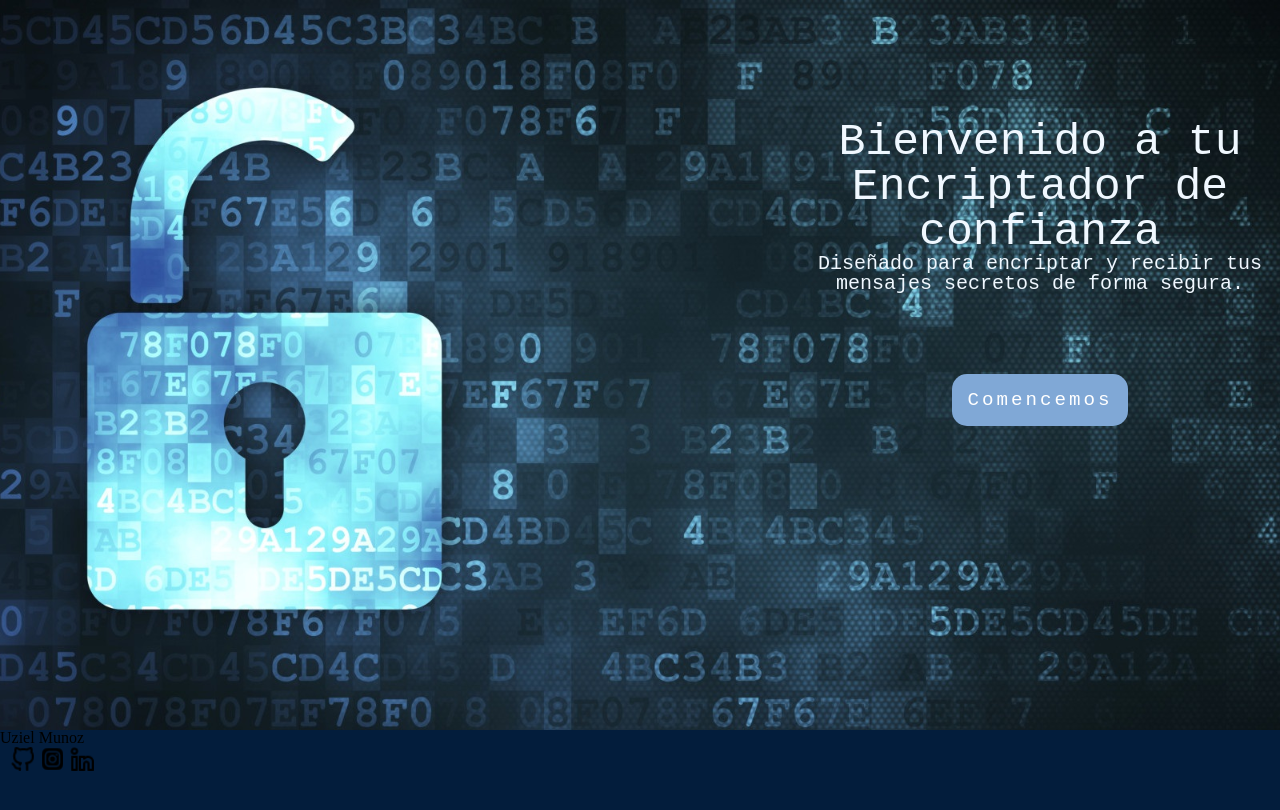
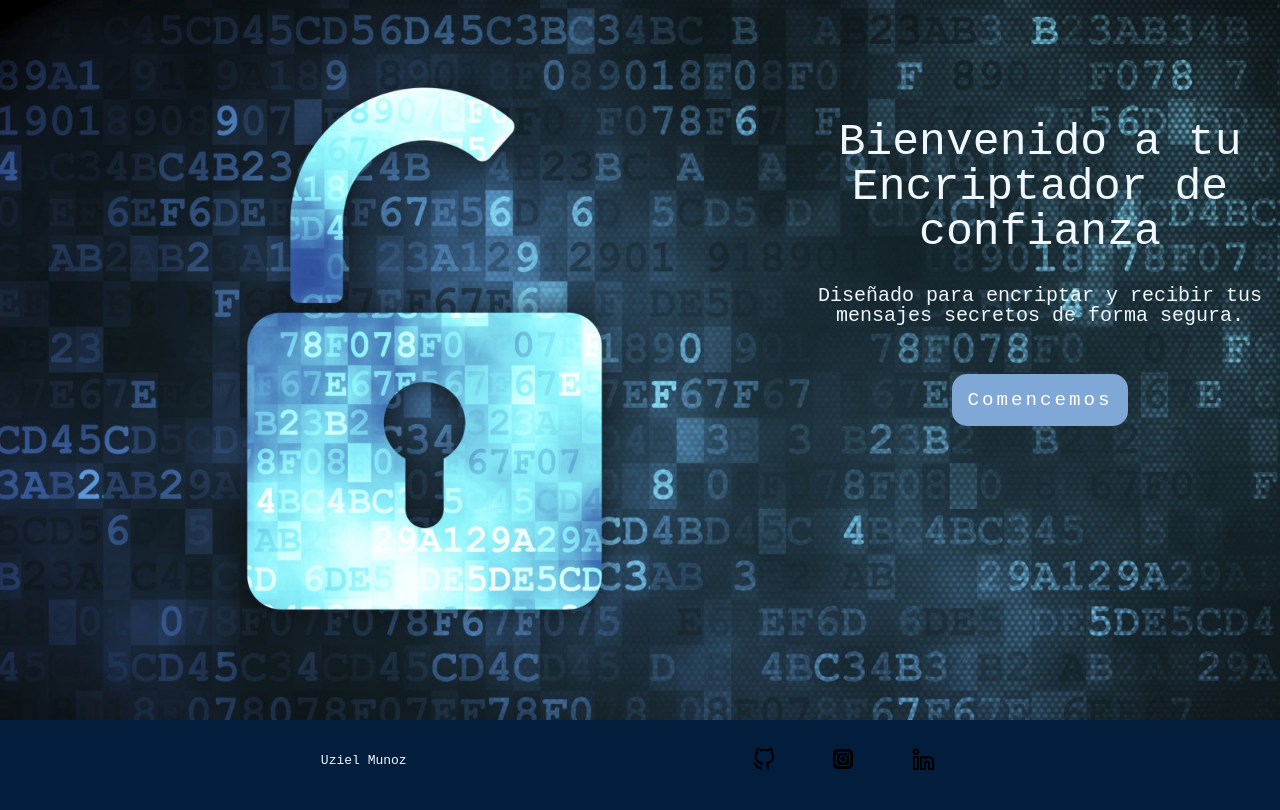
Before and after one commit to Uzielmf/Encriptador, a plain HTML site: page Portada.html in a window 1280 px wide. Shown: the top 810 px of the page. Drawn offline with Linux system fonts and the light colour scheme.

Commit message:
secorrigio la posicion del footer, aun falta el ponerel tipo de letra en el footer

```diff
--- a/Portada.css
+++ b/Portada.css
@@ -5,8 +5,6 @@ body{
     background-size: cover;
     background-attachment: fixed;
     width: 100%;
-    height: 100%;
-
 
 }
 
@@ -30,7 +28,7 @@ body{
 .intro{
     position: absolute;
     font-size: 20px;
-    padding: 0 10%;
+    padding: 5% 15%;
 }
 
 .btn-Inicio{
@@ -73,20 +71,19 @@ a:active{
 
 footer{
     position: absolute;
-    bottom: -50px;
-    height: 15%;
+    display: flex;
+    align-items: center;
+    justify-content: space-evenly;
+    bottom: -0px;
     width: 100%;
     background-color: #031d3c;
+    height: 10vmin;
+    text-align: center;
+    color: aliceblue;
+    font-family: monospace;
     }
 
-.social-media-container{
-    align-items: center;
-    align-content: space-around;
-    padding: 0px 10px;
-    width: 20%;
-}
 
 .social-media{
-    display: inline;
-    width: 10%;
-}
+        padding: 0 3vmin ;
+    }
--- a/Portada.html
+++ b/Portada.html
@@ -6,6 +6,9 @@
     <meta name="viewport" content="width=device-width, initial-scale=1.0">
     <title>Encriptador</title>
     <link rel="stylesheet" href="reset.css">
+    <style>
+        @import url('https://fonts.googleapis.com/css2?family=Alfa+Slab+One&display=swap');
+        </style>
     <link rel="stylesheet" href="Portada.css">
 </head>
     <body>
@@ -22,8 +25,8 @@
 
         </main>
 
-        <footer class="footer-container">
-                <h2 class="social-media">Uziel Munoz</h2>
+        <footer>
+                <h2 class="nombre-empresa">Uziel Munoz</h2>
             <div class="social-media-container" >
                     <img class="social-media" src="Logos/1github.png" alt="">
                     <img class="social-media" src="Logos/1instagram.png" alt="">
```
